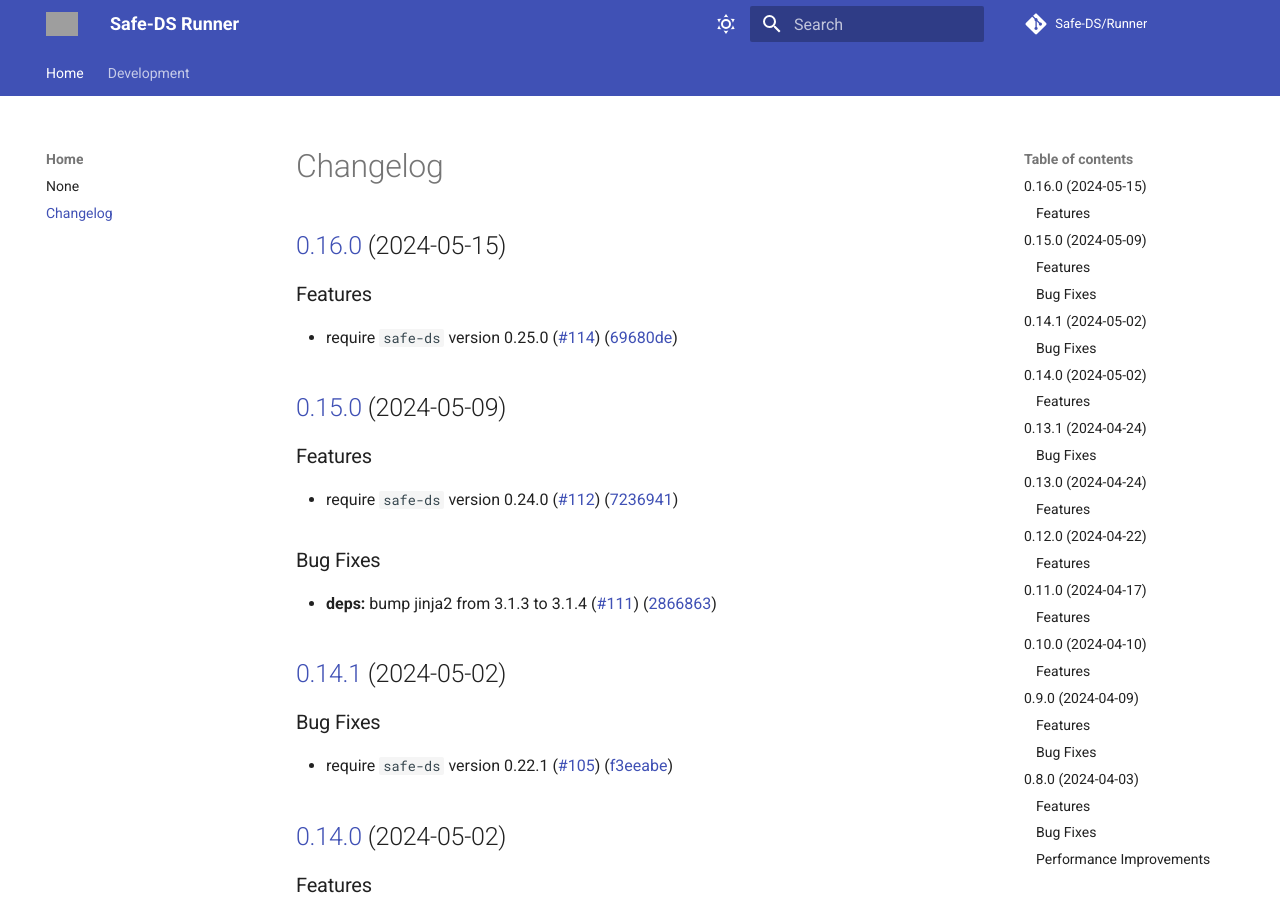
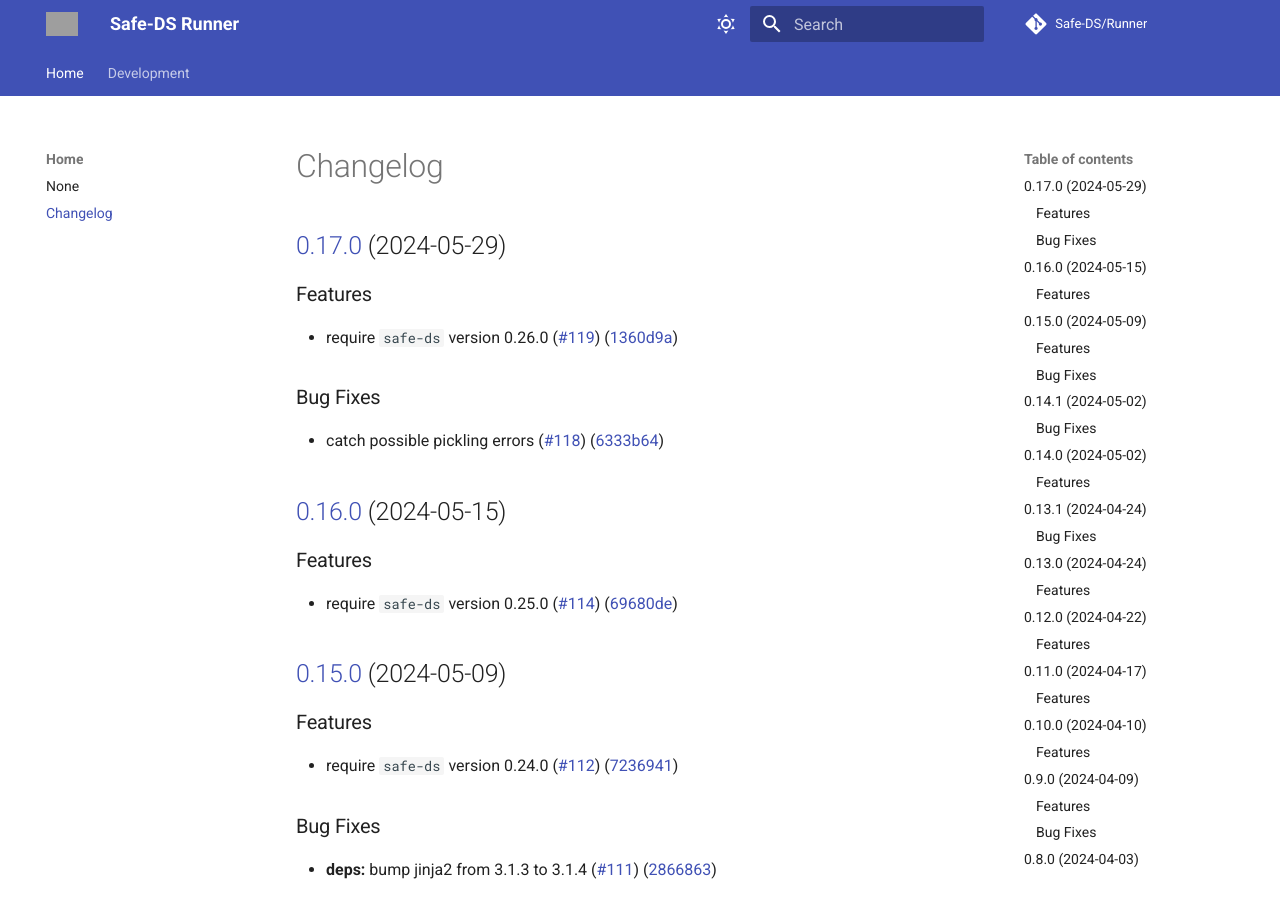
Before and after one commit to Safe-DS/Runner, an MkDocs documentation site: the page built from docs/CHANGELOG.md, in a window 1280 px wide and 900 px high. Built offline with MkDocs 1.6.1 and Material for MkDocs 9.7.7, drawn with Linux system fonts in a browser that asks for light colours; comment, search, counter and statistics services are not loaded; grey boxes are pictures that could not be loaded.

Commit message:
chore(release): 0.17.0 [skip ci]
## [0.17.0](https://github.com/Safe-DS/Runner/compare/v0.16.0...v0.17.0) (2024-05-29)

### Features

* require `safe-ds` version 0.26.0  ([#119](https://github.com/Safe-DS/Runner/issues/119)) ([1360d9a](https://github.com/Safe-DS/Runner/commit/1360d9a6647fc9e342be5c427a5181114f087467))

### Bug Fixes

* catch possible pickling errors ([#118](https://github.com/Safe-DS/Runner/issues/118)) ([6333b64](https://github.com/Safe-DS/Runner/commit/6333b643490909703f53025698f0045912dd8c38))

```diff
--- a/docs/CHANGELOG.md
+++ b/docs/CHANGELOG.md
@@ -1,3 +1,15 @@
+## [0.17.0](https://github.com/Safe-DS/Runner/compare/v0.16.0...v0.17.0) (2024-05-29)
+
+
+### Features
+
+* require `safe-ds` version 0.26.0  ([#119](https://github.com/Safe-DS/Runner/issues/119)) ([1360d9a](https://github.com/Safe-DS/Runner/commit/1360d9a6647fc9e342be5c427a5181114f087467))
+
+
+### Bug Fixes
+
+* catch possible pickling errors ([#118](https://github.com/Safe-DS/Runner/issues/118)) ([6333b64](https://github.com/Safe-DS/Runner/commit/6333b643490909703f53025698f0045912dd8c38))
+
 ## [0.16.0](https://github.com/Safe-DS/Runner/compare/v0.15.0...v0.16.0) (2024-05-15)
 
 
--- a/pyproject.toml
+++ b/pyproject.toml
@@ -1,6 +1,6 @@
 [tool.poetry]
 name = "safe-ds-runner"
-version = "0.16.0"
+version = "0.17.0"
 description = "Execute Safe-DS programs that were compiled to Python."
 authors = ["Lars Reimann <mail@larsreimann.com>"]
 license = "MIT"
```
